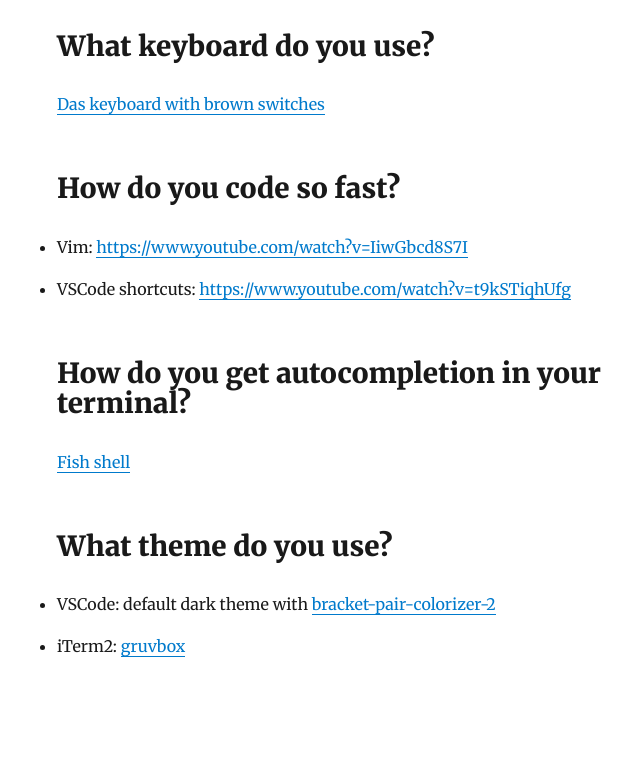
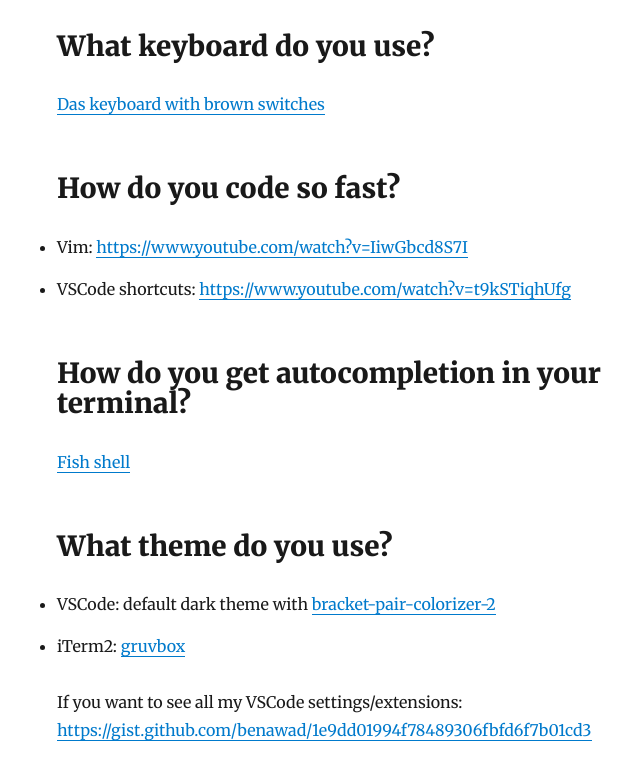
Before and after one commit to benawad/benawad.com, a Gatsby site: page /faq/ in a window 1280 px wide. Shown: the part 166-946 px from the top of the page, without its empty margins (268-908 px from the left). Before the commit the page ends 896 px from the top, so only its background shows below. Built offline with nearby package versions, Linux system fonts and the light colour scheme; Gatsby itself is replaced by a stand-in of ours; some packages are replaced by stand-ins of ours.

Commit message:
vscode plugins

```diff
--- a/content/blog/faq/index.md
+++ b/content/blog/faq/index.md
@@ -21,3 +21,5 @@
 - VSCode: default dark theme with [bracket-pair-colorizer-2](https://marketplace.visualstudio.com/items?itemName=CoenraadS.bracket-pair-colorizer-2)
 
 - iTerm2: [gruvbox](https://github.com/morhetz/gruvbox-contrib)
+
+If you want to see all my VSCode settings/extensions: https://gist.github.com/benawad/1e9dd01994f78489306fbfd6f7b01cd3
```
Also changed, not shown: 1 other file.
